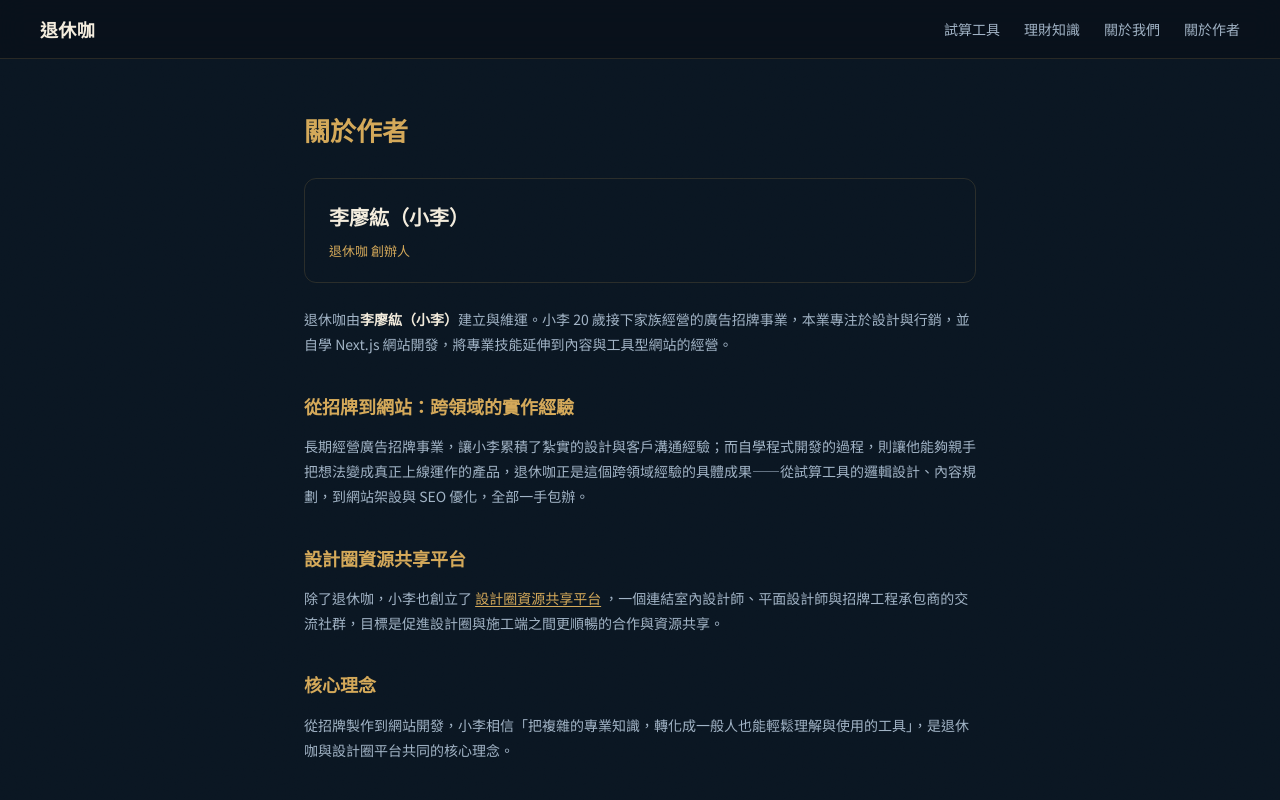
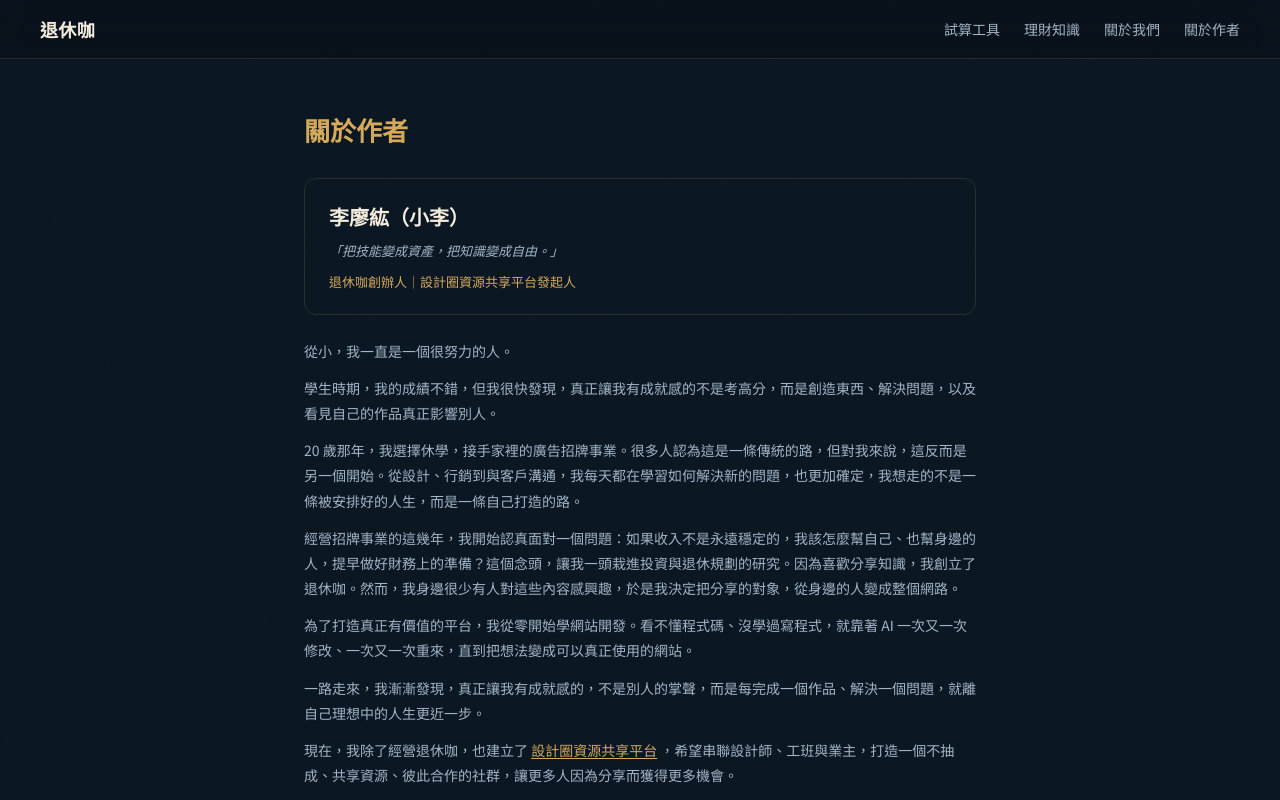
Before and after one commit to kevin806161-stack/retirement-planner, a Next.js app: page /author in a window 1280 px wide. Shown: the top 800 px of the page. Built offline with nearby package versions, Linux system fonts and the light colour scheme.

Commit message:
更新關於作者頁面內容

```diff
--- a/pages/author.js
+++ b/pages/author.js
@@ -6,10 +6,10 @@ export default function Author() {
     <>
       <Head>
         <title>關於作者 | 退休咖</title>
-        <meta name="description" content="退休咖由李廖紘（小李）建立與維運，本業經營家族廣告招牌事業，並自學網站開發，致力於把複雜的專業知識轉化成易懂的工具。" />
+        <meta name="description" content="李廖紘（小李），20歲休學接手家族招牌事業，自學網站開發創立退休咖，並發起設計圈資源共享平台。把技能變成資產，把知識變成自由。" />
         <link rel="canonical" href="https://www.retirementplantw.com/author" />
         <meta property="og:title" content="關於作者 | 退休咖" />
-        <meta property="og:description" content="退休咖由李廖紘（小李）建立與維運，本業經營家族廣告招牌事業，並自學網站開發。" />
+        <meta property="og:description" content="李廖紘（小李），20歲休學接手家族招牌事業，自學網站開發創立退休咖，並發起設計圈資源共享平台。" />
         <meta property="og:url" content="https://www.retirementplantw.com/author" />
         <meta property="og:type" content="profile" />
       </Head>
@@ -31,28 +31,40 @@ export default function Author() {
 
         <div className="author-card">
           <div className="author-name">李廖紘（小李）</div>
-          <div className="author-title">退休咖 創辦人</div>
+          <div className="author-tagline">「把技能變成資產，把知識變成自由。」</div>
+          <div className="author-title">退休咖創辦人｜設計圈資源共享平台發起人</div>
         </div>
 
+        <p>從小，我一直是一個很努力的人。</p>
+
         <p>
-          退休咖由<strong>李廖紘（小李）</strong>建立與維運。小李 20 歲接下家族經營的廣告招牌事業，本業專注於設計與行銷，並自學 Next.js 網站開發，將專業技能延伸到內容與工具型網站的經營。
+          學生時期，我的成績不錯，但我很快發現，真正讓我有成就感的不是考高分，而是創造東西、解決問題，以及看見自己的作品真正影響別人。
         </p>
 
-        <h2>從招牌到網站：跨領域的實作經驗</h2>
         <p>
-          長期經營廣告招牌事業，讓小李累積了紮實的設計與客戶溝通經驗；而自學程式開發的過程，則讓他能夠親手把想法變成真正上線運作的產品，退休咖正是這個跨領域經驗的具體成果——從試算工具的邏輯設計、內容規劃，到網站架設與 SEO 優化，全部一手包辦。
+          20 歲那年，我選擇休學，接手家裡的廣告招牌事業。很多人認為這是一條傳統的路，但對我來說，這反而是另一個開始。從設計、行銷到與客戶溝通，我每天都在學習如何解決新的問題，也更加確定，我想走的不是一條被安排好的人生，而是一條自己打造的路。
         </p>
 
-        <h2>設計圈資源共享平台</h2>
         <p>
-          除了退休咖，小李也創立了
-          {" "}<a href="https://line.me/ti/g2/1AeW7b9R7_rxo7Y2wSCFMG0b7UnDl5FJwQ9_2g?utm_source=invitation&utm_medium=link_copy&utm_campaign=default" className="highlight-link" target="_blank" rel="noopener noreferrer">設計圈資源共享平台</a>{" "}
-          ，一個連結室內設計師、平面設計師與招牌工程承包商的交流社群，目標是促進設計圈與施工端之間更順暢的合作與資源共享。
+          經營招牌事業的這幾年，我開始認真面對一個問題：如果收入不是永遠穩定的，我該怎麼幫自己、也幫身邊的人，提早做好財務上的準備？這個念頭，讓我一頭栽進投資與退休規劃的研究。因為喜歡分享知識，我創立了退休咖。然而，我身邊很少有人對這些內容感興趣，於是我決定把分享的對象，從身邊的人變成整個網路。
         </p>
 
-        <h2>核心理念</h2>
         <p>
-          從招牌製作到網站開發，小李相信「把複雜的專業知識，轉化成一般人也能輕鬆理解與使用的工具」，是退休咖與設計圈平台共同的核心理念。
+          為了打造真正有價值的平台，我從零開始學網站開發。看不懂程式碼、沒學過寫程式，就靠著 AI 一次又一次修改、一次又一次重來，直到把想法變成可以真正使用的網站。
+        </p>
+
+        <p>
+          一路走來，我漸漸發現，真正讓我有成就感的，不是別人的掌聲，而是每完成一個作品、解決一個問題，就離自己理想中的人生更近一步。
+        </p>
+
+        <p>
+          現在，我除了經營退休咖，也建立了
+          {" "}<a href="https://line.me/ti/g2/1AeW7b9R7_rxo7Y2wSCFMG0b7UnDl5FJwQ9_2g?utm_source=invitation&utm_medium=link_copy&utm_campaign=default" className="highlight-link" target="_blank" rel="noopener noreferrer">設計圈資源共享平台</a>{" "}
+          ，希望串聯設計師、工班與業主，打造一個不抽成、共享資源、彼此合作的社群，讓更多人因為分享而獲得更多機會。
+        </p>
+
+        <p>
+          我相信，真正的成功，不是得到多少掌聲，而是有多少人因為你的作品，人生變得更好。
         </p>
 
         <h2>聯絡與追蹤</h2>
@@ -142,6 +154,12 @@ export default function Author() {
           color: var(--cream);
           margin-bottom: 4px;
         }
+        .author-tagline {
+          font-size: 13px;
+          font-style: italic;
+          color: var(--slate);
+          margin-bottom: 8px;
+        }
         .author-title {
           font-size: 13px;
           color: var(--gold);
```
